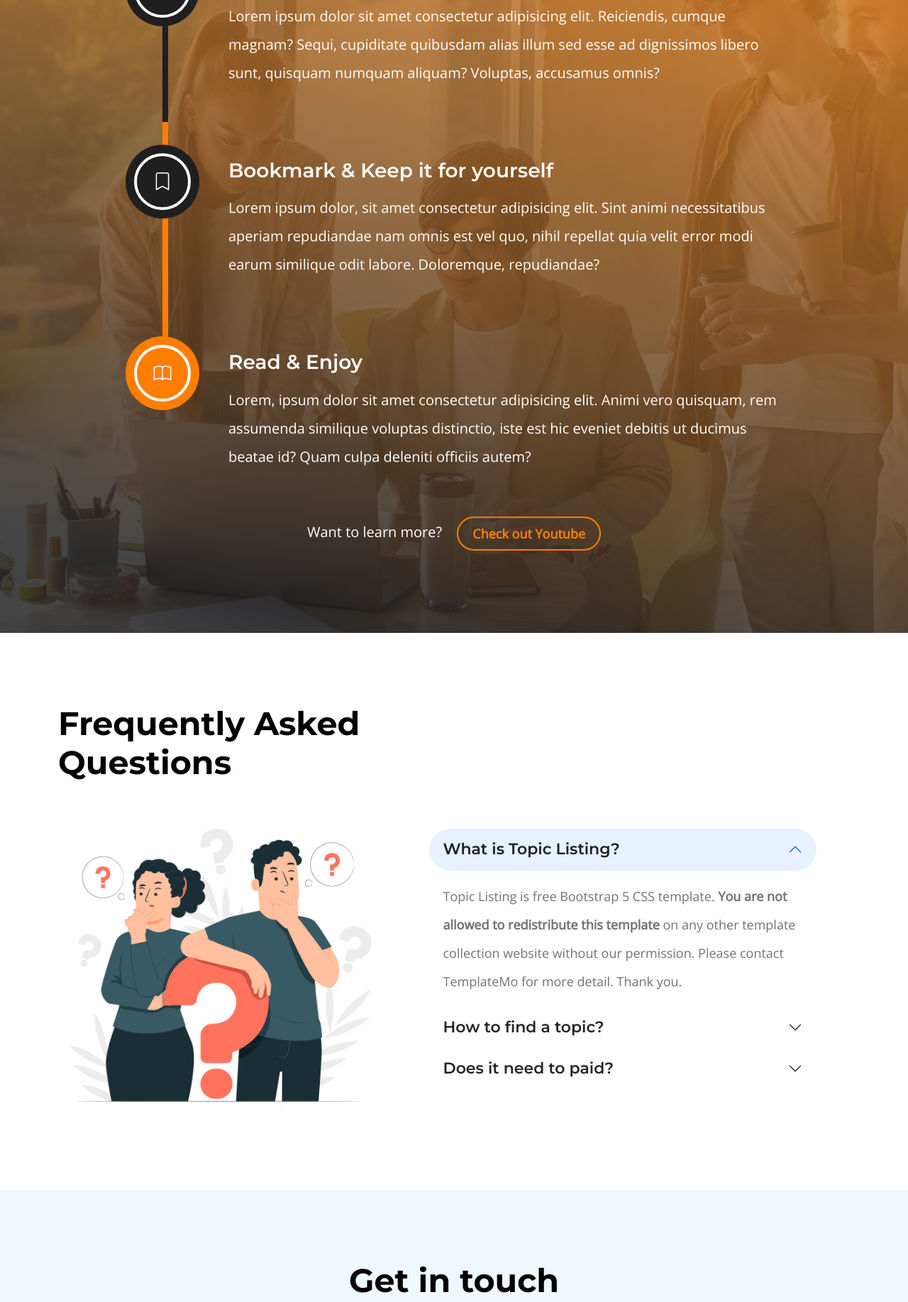
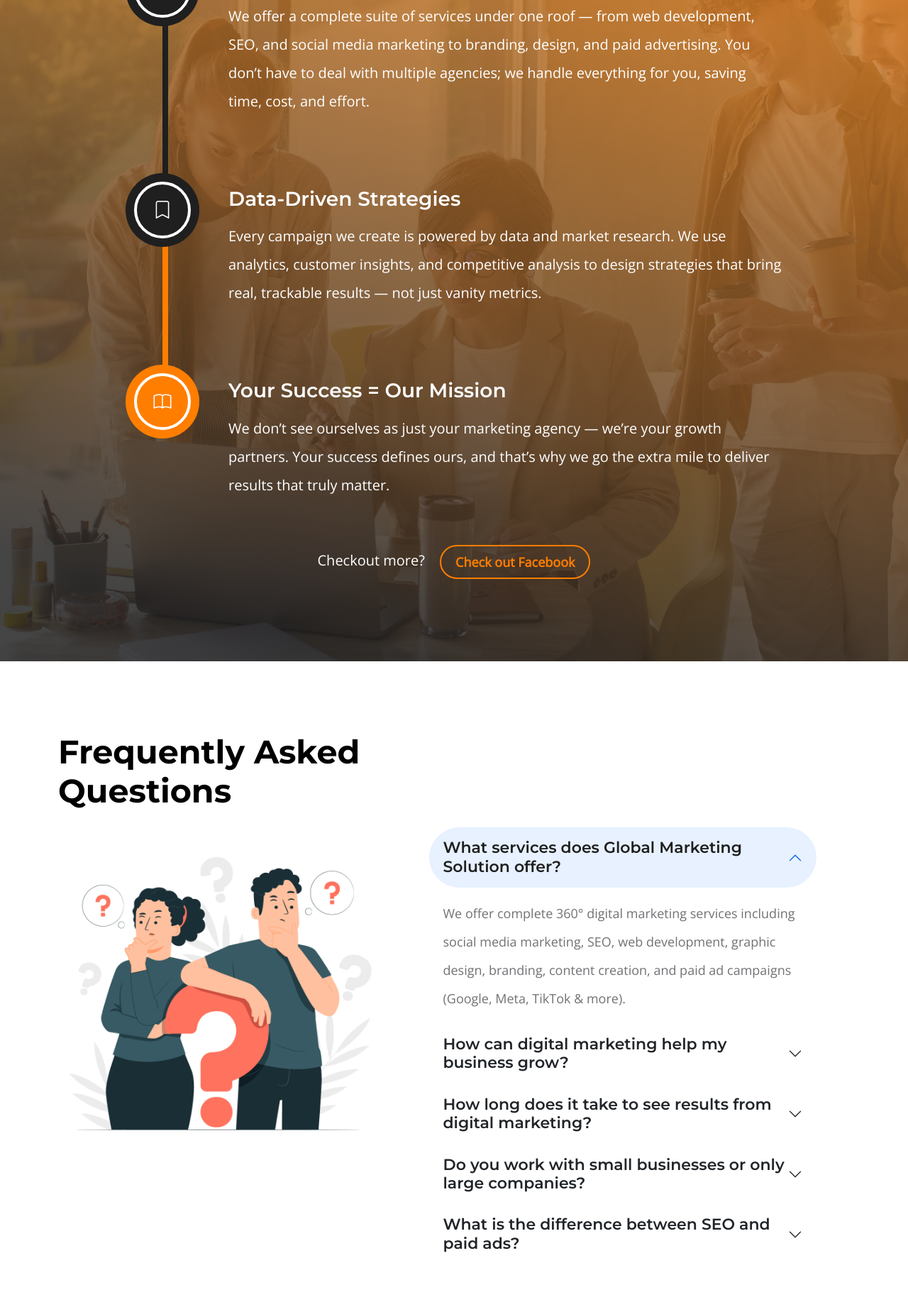
Before and after one commit to tahajanzaib/Global-Marketing-Solution, a plain HTML site: page index.html in a window 1280 px wide. Shown: the part 2078-3913 px from the top of the page at 71% size. Drawn offline with nearby package versions, Linux system fonts and the light colour scheme.

Commit message:
Add about section content and FAQs

```diff
--- a/index.html
+++ b/index.html
@@ -31,7 +31,7 @@ https://templatemo.com/tm-590-topic-listing
 -->
     </head>
 
-    <body id="top">
+   <body id="top">
 
         <main>
 
@@ -523,7 +523,7 @@ https://templatemo.com/tm-590-topic-listing
                     <div class="row">
 
                         <div class="col-12 text-center">
-                            <h2 class="text-white mb-4">How does it work?</h1>
+                            <h2 class="text-white mb-4">About Us</h1>
                         </div>
 
                         <div class="col-lg-10 col-12 mx-auto">
@@ -534,9 +534,10 @@ https://templatemo.com/tm-590-topic-listing
                                     </div>
 
                                     <li>
-                                        <h4 class="text-white mb-3">Search your favourite topic</h4>
+                                        <h4 class="text-white mb-3">All-in-One Digital Solution</h4>
 
-                                        <p class="text-white">Lorem ipsum dolor sit amet consectetur adipisicing elit. Reiciendis, cumque magnam? Sequi, cupiditate quibusdam alias illum sed esse ad dignissimos libero sunt, quisquam numquam aliquam? Voluptas, accusamus omnis?</p>
+                                        <p class="text-white">We offer a complete suite of services under one roof — from web development, SEO, and social media marketing to branding, design, and paid advertising.
+You don’t have to deal with multiple agencies; we handle everything for you, saving time, cost, and effort.</p>
 
                                         <div class="icon-holder">
                                           <i class="bi-search"></i>
@@ -544,9 +545,10 @@ https://templatemo.com/tm-590-topic-listing
                                     </li>
 
                                     <li>
-                                        <h4 class="text-white mb-3">Bookmark &amp; Keep it for yourself</h4>
+                                        <h4 class="text-white mb-3">Data-Driven Strategies</h4>
 
-                                        <p class="text-white">Lorem ipsum dolor, sit amet consectetur adipisicing elit. Sint animi necessitatibus aperiam repudiandae nam omnis est vel quo, nihil repellat quia velit error modi earum similique odit labore. Doloremque, repudiandae?</p>
+                                        <p class="text-white">Every campaign we create is powered by data and market research.
+We use analytics, customer insights, and competitive analysis to design strategies that bring real, trackable results — not just vanity metrics.</p>
 
                                         <div class="icon-holder">
                                           <i class="bi-bookmark"></i>
@@ -554,9 +556,10 @@ https://templatemo.com/tm-590-topic-listing
                                     </li>
 
                                     <li>
-                                        <h4 class="text-white mb-3">Read &amp; Enjoy</h4>
+                                        <h4 class="text-white mb-3">Your Success = Our Mission</h4>
 
-                                        <p class="text-white">Lorem, ipsum dolor sit amet consectetur adipisicing elit. Animi vero quisquam, rem assumenda similique voluptas distinctio, iste est hic eveniet debitis ut ducimus beatae id? Quam culpa deleniti officiis autem?</p>
+                                        <p class="text-white">We don’t see ourselves as just your marketing agency — we’re your growth partners.
+Your success defines ours, and that’s why we go the extra mile to deliver results that truly matter.</p>
 
                                         <div class="icon-holder">
                                           <i class="bi-book"></i>
@@ -568,8 +571,8 @@ https://templatemo.com/tm-590-topic-listing
 
                         <div class="col-12 text-center mt-5">
                             <p class="text-white">
-                                Want to learn more?
-                                <a href="#" class="btn custom-btn custom-border-btn ms-3">Check out Youtube</a>
+                                Checkout more?
+                                <a href="https://www.facebook.com/people/Global-Marketing-Solution/61550276431820/" class="btn custom-btn custom-border-btn ms-3">Check out Facebook</a>
                             </p>
                         </div>
                     </div>
@@ -596,13 +599,13 @@ https://templatemo.com/tm-590-topic-listing
                                 <div class="accordion-item">
                                     <h2 class="accordion-header" id="headingOne">
                                         <button class="accordion-button" type="button" data-bs-toggle="collapse" data-bs-target="#collapseOne" aria-expanded="true" aria-controls="collapseOne">
-                                        What is Topic Listing?
+                                        What services does Global Marketing Solution offer?
                                         </button>
                                     </h2>
 
                                     <div id="collapseOne" class="accordion-collapse collapse show" aria-labelledby="headingOne" data-bs-parent="#accordionExample">
                                         <div class="accordion-body">
-                                            Topic Listing is free Bootstrap 5 CSS template. <strong>You are not allowed to redistribute this template</strong> on any other template collection website without our permission. Please contact TemplateMo for more detail. Thank you.
+                                            We offer complete 360° digital marketing services including social media marketing, SEO, web development, graphic design, branding, content creation, and paid ad campaigns (Google, Meta, TikTok & more).
                                         </div>
                                     </div>
                                 </div>
@@ -610,13 +613,13 @@ https://templatemo.com/tm-590-topic-listing
                                 <div class="accordion-item">
                                     <h2 class="accordion-header" id="headingTwo">
                                         <button class="accordion-button collapsed" type="button" data-bs-toggle="collapse" data-bs-target="#collapseTwo" aria-expanded="false" aria-controls="collapseTwo">
-                                        How to find a topic?
+                                        How can digital marketing help my business grow?
                                     </button>
                                     </h2>
 
                                     <div id="collapseTwo" class="accordion-collapse collapse" aria-labelledby="headingTwo" data-bs-parent="#accordionExample">
                                         <div class="accordion-body">
-                                            You can search on Google with <strong>keywords</strong> such as templatemo portfolio, templatemo one-page layouts, photography, digital marketing, etc.
+                                            Digital marketing helps increase your brand visibility, attract more leads, boost conversions, and improve your overall online presence — leading to long-term business growth.
                                         </div>
                                     </div>
                                 </div>
@@ -624,13 +627,39 @@ https://templatemo.com/tm-590-topic-listing
                                 <div class="accordion-item">
                                     <h2 class="accordion-header" id="headingThree">
                                         <button class="accordion-button collapsed" type="button" data-bs-toggle="collapse" data-bs-target="#collapseThree" aria-expanded="false" aria-controls="collapseThree">
-                                        Does it need to paid?
+                                        How long does it take to see results from digital marketing?
                                     </button>
                                     </h2>
 
                                     <div id="collapseThree" class="accordion-collapse collapse" aria-labelledby="headingThree" data-bs-parent="#accordionExample">
                                         <div class="accordion-body">
-                                            You can modify any of this with custom CSS or overriding our default variables. It's also worth noting that just about any HTML can go within the <code>.accordion-body</code>, though the transition does limit overflow.
+                                            Results depend on your goals and strategy. Generally, SEO and organic growth take 3–6 months, while paid campaigns can bring faster results within days or weeks.
+                                        </div>
+                                    </div>
+                                </div>
+                                <div class="accordion-item">
+                                    <h2 class="accordion-header" id="headingThree">
+                                        <button class="accordion-button collapsed" type="button" data-bs-toggle="collapse" data-bs-target="#collapseThree" aria-expanded="false" aria-controls="collapseThree">
+                                        Do you work with small businesses or only large companies?
+                                    </button>
+                                    </h2>
+
+                                    <div id="collapseThree" class="accordion-collapse collapse" aria-labelledby="headingThree" data-bs-parent="#accordionExample">
+                                        <div class="accordion-body">
+                                            We work with businesses of all sizes — from startups to established brands — and customize marketing strategies according to your budget and goals.
+                                        </div>
+                                    </div>
+                                </div>
+                                <div class="accordion-item">
+                                    <h2 class="accordion-header" id="headingThree">
+                                        <button class="accordion-button collapsed" type="button" data-bs-toggle="collapse" data-bs-target="#collapseThree" aria-expanded="false" aria-controls="collapseThree">
+                                        What is the difference between SEO and paid ads?
+                                    </button>
+                                    </h2>
+
+                                    <div id="collapseThree" class="accordion-collapse collapse" aria-labelledby="headingThree" data-bs-parent="#accordionExample">
+                                        <div class="accordion-body">
+                                            SEO focuses on long-term organic growth by improving your website’s ranking on Google, while paid ads deliver instant visibility through paid promotion.
                                         </div>
                                     </div>
                                 </div>
```
